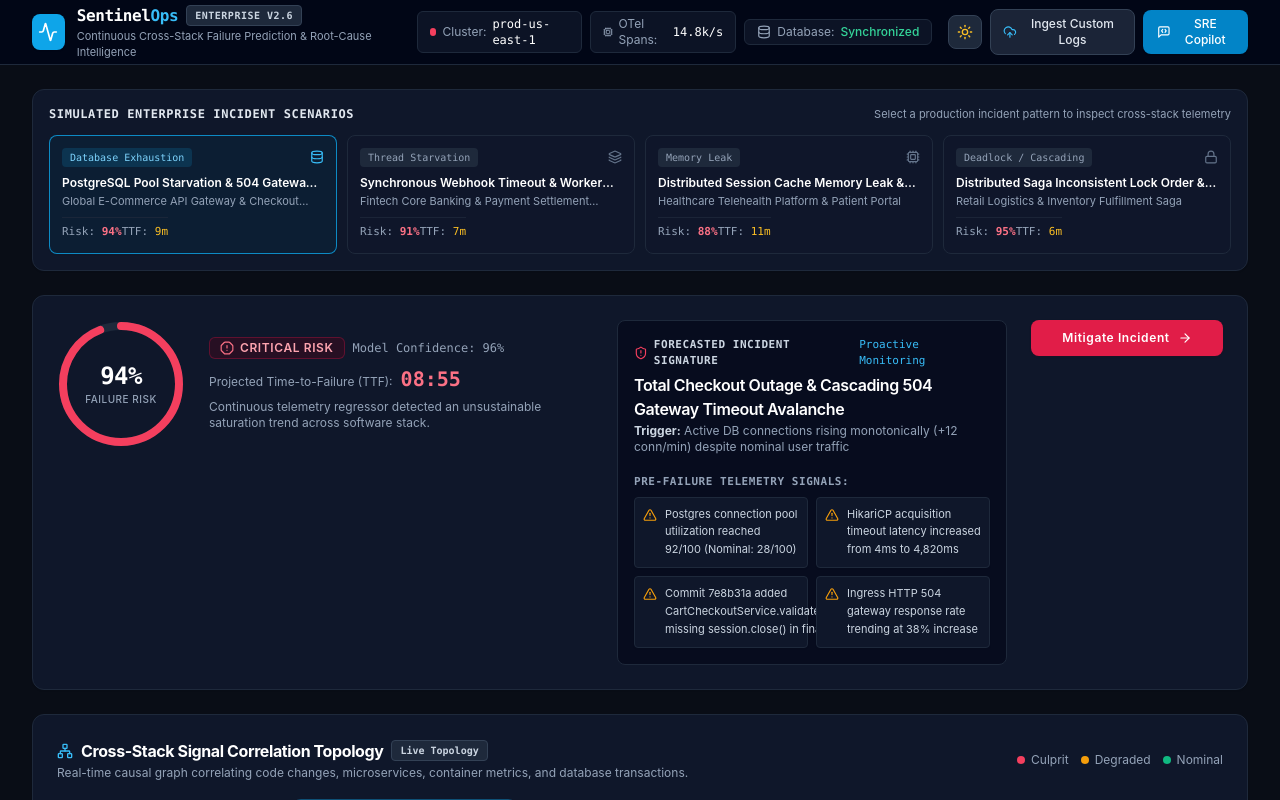
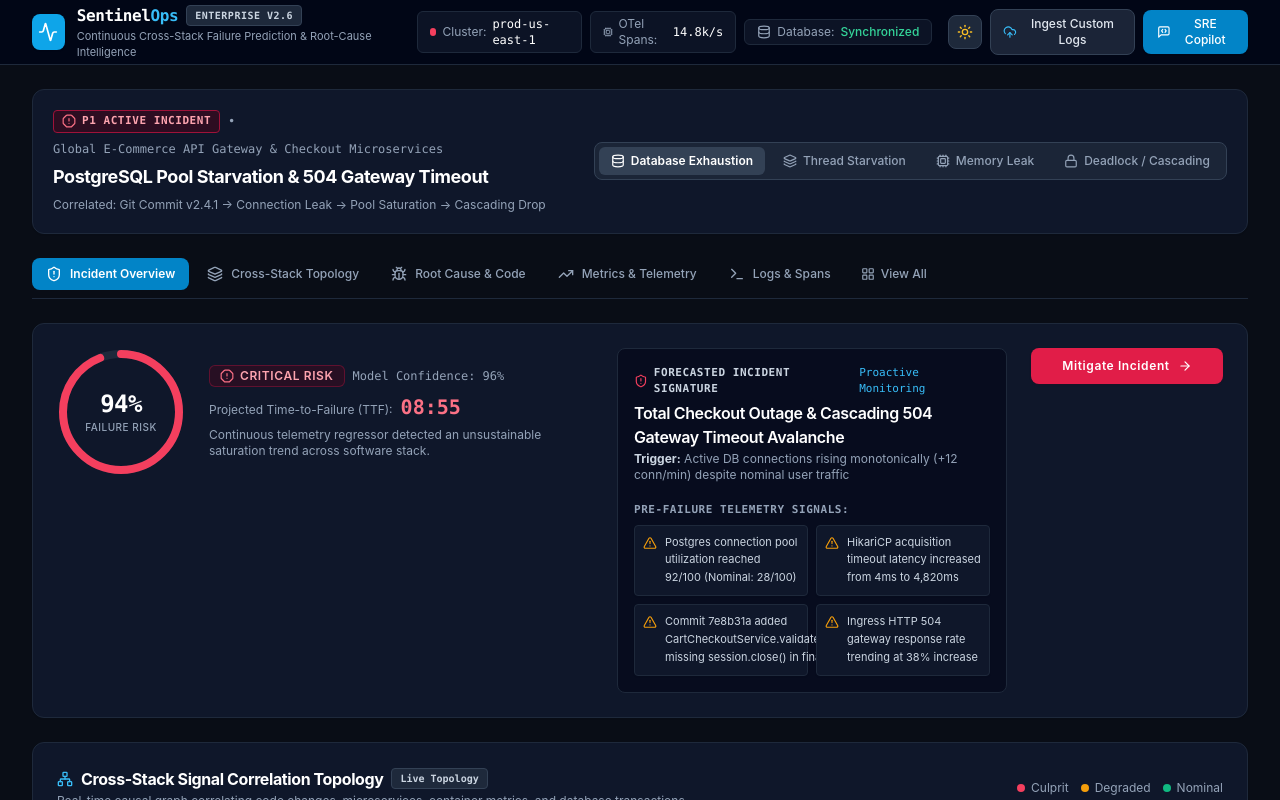
Before and after one commit to RakshamDessai/SentinelOps-AI_Ignition-Hackathon, a Next.js app: page / in a window 1280 px wide. Shown: the top 800 px of the page. Built offline with nearby package versions, Linux system fonts and the light colour scheme.

Commit message:
feat: tabbed workspace layout with clean spacing and industry-standard UI

```diff
--- a/app/page.tsx
+++ b/app/page.tsx
@@ -4,7 +4,6 @@ import React, { useState } from 'react';
 import { SCENARIOS } from '@/lib/scenarios';
 import { IncidentScenario } from '@/lib/types';
 import { Navbar } from '@/components/Navbar';
-import { ScenarioSwitcher } from '@/components/ScenarioSwitcher';
 import { FailurePredictionGauge } from '@/components/FailurePredictionGauge';
 import { SignalCorrelationGraph } from '@/components/SignalCorrelationGraph';
 import { MetricsOverview } from '@/components/MetricsOverview';
@@ -13,11 +12,29 @@ import { LiveLogStream } from '@/components/LiveLogStream';
 import { RemediationModal } from '@/components/RemediationModal';
 import { CustomLogAnalyzer } from '@/components/CustomLogAnalyzer';
 import { OpsCopilotChat } from '@/components/OpsCopilotChat';
-import { Sparkles, Shield, HeartPulse, CheckCircle2 } from 'lucide-react';
+import {
+  AlertOctagon,
+  CheckCircle2,
+  ShieldAlert,
+  Layers,
+  TrendingUp,
+  Bug,
+  Terminal,
+  LayoutGrid,
+  ChevronDown,
+  Sparkles,
+  ArrowRight,
+  Database,
+  Cpu,
+  Lock
+} from 'lucide-react';
+
+type ActiveViewTab = 'overview' | 'topology' | 'rootcause' | 'metrics' | 'logs' | 'all';
 
 export default function DashboardPage() {
   const [currentScenario, setCurrentScenario] = useState<IncidentScenario>(SCENARIOS[0]);
   const [isRemediated, setIsRemediated] = useState<boolean>(false);
+  const [activeTab, setActiveTab] = useState<ActiveViewTab>('overview');
   const [isRemediationModalOpen, setIsRemediationModalOpen] = useState<boolean>(false);
   const [isCustomAnalyzerOpen, setIsCustomAnalyzerOpen] = useState<boolean>(false);
   const [isCopilotOpen, setIsCopilotOpen] = useState<boolean>(false);
@@ -52,9 +69,22 @@ export default function DashboardPage() {
     setIsRemediated(false);
   };
 
+  const getScenarioIcon = (category: IncidentScenario['category']) => {
+    switch (category) {
+      case 'Database Exhaustion':
+        return Database;
+      case 'Thread Starvation':
+        return Layers;
+      case 'Memory Leak':
+        return Cpu;
+      case 'Deadlock / Cascading':
+        return Lock;
+    }
+  };
+
   return (
     <div className="min-h-screen bg-slate-50 dark:bg-[#090d16] flex flex-col text-slate-900 dark:text-slate-100 transition-colors duration-200">
-      {/* 1. Top Navigation */}
+      {/* 1. Header Navigation */}
       <Navbar
         onOpenCustomAnalyzer={() => setIsCustomAnalyzerOpen(true)}
         onOpenCopilot={() => setIsCopilotOpen(true)}
@@ -62,34 +92,222 @@ export default function DashboardPage() {
         onReset={handleReset}
       />
 
-      {/* 3. Main Dashboard Workspace */}
+      {/* 2. Main Workspace */}
       <main className="flex-1 max-w-7xl w-full mx-auto px-4 sm:px-6 lg:px-8 py-6 space-y-6">
-        {/* Scenario Switcher */}
-        <ScenarioSwitcher
-          currentScenarioId={currentScenario.id}
-          onSelectScenario={handleSelectScenario}
-        />
 
-        {/* Hero Failure Prediction & TTF Gauge */}
+        {/* Incident Summary & Scenario Switcher Bar */}
+        <div className="bg-white dark:bg-slate-900 rounded-xl p-4 sm:p-5 border border-slate-200 dark:border-slate-800 shadow-sm transition-colors duration-200">
+          <div className="flex flex-col lg:flex-row items-start lg:items-center justify-between gap-4">
+
+            {/* Left: Incident Details */}
+            <div className="space-y-1.5 flex-1 min-w-0">
+              <div className="flex flex-wrap items-center gap-2">
+                <span className={`px-2 py-0.5 rounded text-[11px] font-semibold uppercase tracking-wider font-mono flex items-center gap-1.5 ${
+                  isRemediated
+                    ? 'bg-emerald-50 text-emerald-700 border border-emerald-200 dark:bg-emerald-950/50 dark:text-emerald-300 dark:border-emerald-800'
+                    : 'bg-rose-50 text-rose-700 border border-rose-200 dark:bg-rose-950/50 dark:text-rose-300 dark:border-rose-800'
+                }`}>
+                  {isRemediated ? <CheckCircle2 className="w-3.5 h-3.5 text-emerald-600 dark:text-emerald-400" /> : <AlertOctagon className="w-3.5 h-3.5 text-rose-600 dark:text-rose-400" />}
+                  {isRemediated ? 'INCIDENT RESOLVED' : 'P1 ACTIVE INCIDENT'}
+                </span>
+
+                <span className="text-xs text-slate-400 font-mono hidden sm:inline">•</span>
+                <span className="text-xs text-slate-500 dark:text-slate-400 font-mono">
+                  {currentScenario.systemContext.split('(')[0]}
+                </span>
+              </div>
+
+              <h1 className="text-base sm:text-lg font-bold text-slate-900 dark:text-white tracking-tight truncate">
+                {currentScenario.title}
+              </h1>
+
+              <p className="text-xs text-slate-500 dark:text-slate-400 truncate">
+                {currentScenario.subtitle}
+              </p>
+            </div>
+
+            {/* Right: Quick Scenario Pill Selectors */}
+            <div className="shrink-0 flex flex-wrap items-center gap-1.5 bg-slate-100 dark:bg-slate-800/80 p-1 rounded-lg border border-slate-200 dark:border-slate-700 text-xs">
+              {SCENARIOS.map((sc) => {
+                const Icon = getScenarioIcon(sc.category);
+                const isSelected = sc.id === currentScenario.id;
+
+                return (
+                  <button
+                    key={sc.id}
+                    onClick={() => handleSelectScenario(sc)}
+                    className={`px-3 py-1.5 rounded-md font-medium transition-all flex items-center gap-1.5 ${
+                      isSelected
+                        ? 'bg-white dark:bg-slate-700 text-slate-900 dark:text-white shadow-xs font-semibold'
+                        : 'text-slate-600 dark:text-slate-400 hover:text-slate-900 dark:hover:text-white'
+                    }`}
+                  >
+                    <Icon className="w-3.5 h-3.5" />
+                    <span className="hidden md:inline">{sc.category}</span>
+                  </button>
+                );
+              })}
+            </div>
+
+          </div>
+        </div>
+
+        {/* 3. Clean Workspace View Navigation Tabs */}
+        <div className="flex items-center justify-between border-b border-slate-200 dark:border-slate-800 pb-2 overflow-x-auto">
+          <div className="flex items-center gap-1 text-xs">
+            <button
+              onClick={() => setActiveTab('overview')}
+              className={`px-3.5 py-2 rounded-lg font-medium transition-all flex items-center gap-2 ${
+                activeTab === 'overview'
+                  ? 'bg-slate-900 text-white dark:bg-sky-600 dark:text-white shadow-xs font-semibold'
+                  : 'text-slate-600 dark:text-slate-400 hover:text-slate-900 dark:hover:text-white hover:bg-slate-100 dark:hover:bg-slate-800/60'
+              }`}
+            >
+              <ShieldAlert className="w-4 h-4" />
+              <span>Incident Overview</span>
+            </button>
+
+            <button
+              onClick={() => setActiveTab('topology')}
+              className={`px-3.5 py-2 rounded-lg font-medium transition-all flex items-center gap-2 ${
+                activeTab === 'topology'
+                  ? 'bg-slate-900 text-white dark:bg-sky-600 dark:text-white shadow-xs font-semibold'
+                  : 'text-slate-600 dark:text-slate-400 hover:text-slate-900 dark:hover:text-white hover:bg-slate-100 dark:hover:bg-slate-800/60'
+              }`}
+            >
+              <Layers className="w-4 h-4" />
+              <span>Cross-Stack Topology</span>
+            </button>
+
+            <button
+              onClick={() => setActiveTab('rootcause')}
+              className={`px-3.5 py-2 rounded-lg font-medium transition-all flex items-center gap-2 ${
+                activeTab === 'rootcause'
+                  ? 'bg-slate-900 text-white dark:bg-sky-600 dark:text-white shadow-xs font-semibold'
+                  : 'text-slate-600 dark:text-slate-400 hover:text-slate-900 dark:hover:text-white hover:bg-slate-100 dark:hover:bg-slate-800/60'
+              }`}
+            >
+              <Bug className="w-4 h-4" />
+              <span>Root Cause & Code</span>
+            </button>
+
+            <button
+              onClick={() => setActiveTab('metrics')}
+              className={`px-3.5 py-2 rounded-lg font-medium transition-all flex items-center gap-2 ${
+                activeTab === 'metrics'
+                  ? 'bg-slate-900 text-white dark:bg-sky-600 dark:text-white shadow-xs font-semibold'
+                  : 'text-slate-600 dark:text-slate-400 hover:text-slate-900 dark:hover:text-white hover:bg-slate-100 dark:hover:bg-slate-800/60'
+              }`}
+            >
+              <TrendingUp className="w-4 h-4" />
+              <span>Metrics & Telemetry</span>
+            </button>
+
+            <button
+              onClick={() => setActiveTab('logs')}
+              className={`px-3.5 py-2 rounded-lg font-medium transition-all flex items-center gap-2 ${
+                activeTab === 'logs'
+                  ? 'bg-slate-900 text-white dark:bg-sky-600 dark:text-white shadow-xs font-semibold'
+                  : 'text-slate-600 dark:text-slate-400 hover:text-slate-900 dark:hover:text-white hover:bg-slate-100 dark:hover:bg-slate-800/60'
+              }`}
+            >
+              <Terminal className="w-4 h-4" />
+              <span>Logs & Spans</span>
+            </button>
+
+            <button
+              onClick={() => setActiveTab('all')}
+              className={`px-3 py-2 rounded-lg font-medium transition-all flex items-center gap-1.5 text-slate-500 dark:text-slate-400 hover:text-slate-900 dark:hover:text-white ${
+                activeTab === 'all'
+                  ? 'bg-slate-200 dark:bg-slate-800 text-slate-900 dark:text-white font-semibold'
+                  : ''
+              }`}
+            >
+              <LayoutGrid className="w-3.5 h-3.5" />
+              <span>View All</span>
+            </button>
+          </div>
+        </div>
+
+        {/* 4. Active Tab Content (Clean & Breathable Layout) */}
+
+        {/* VIEW 1: Overview Tab */}
+        {activeTab === 'overview' && (
+          <div className="space-y-6">
             <FailurePredictionGauge
               prediction={currentScenario.prediction}
               isRemediated={isRemediated}
               onOpenRemediation={() => setIsRemediationModalOpen(true)}
             />
 
-        {/* Cross-Stack Signal Correlation Topology */}
+            <SignalCorrelationGraph
+              scenario={currentScenario}
+              isRemediated={isRemediated}
+            />
+          </div>
+        )}
+
+        {/* VIEW 2: Topology Tab */}
+        {activeTab === 'topology' && (
+          <div className="space-y-6">
+            <SignalCorrelationGraph
+              scenario={currentScenario}
+              isRemediated={isRemediated}
+            />
+          </div>
+        )}
+
+        {/* VIEW 3: Root Cause & Code Tab */}
+        {activeTab === 'rootcause' && (
+          <div className="space-y-6">
+            <RootCauseDetail
+              rootCause={currentScenario.rootCause}
+              database={currentScenario.database}
+              isRemediated={isRemediated}
+              onOpenRemediation={() => setIsRemediationModalOpen(true)}
+            />
+          </div>
+        )}
+
+        {/* VIEW 4: Metrics Tab */}
+        {activeTab === 'metrics' && (
+          <div className="space-y-6">
+            <MetricsOverview
+              metrics={currentScenario.metrics}
+              isRemediated={isRemediated}
+            />
+          </div>
+        )}
+
+        {/* VIEW 5: Logs Tab */}
+        {activeTab === 'logs' && (
+          <div className="space-y-6">
+            <LiveLogStream
+              logs={currentScenario.logs}
+              isRemediated={isRemediated}
+            />
+          </div>
+        )}
+
+        {/* VIEW 6: View All (Sequential with generous spacing) */}
+        {activeTab === 'all' && (
+          <div className="space-y-8">
+            <FailurePredictionGauge
+              prediction={currentScenario.prediction}
+              isRemediated={isRemediated}
+              onOpenRemediation={() => setIsRemediationModalOpen(true)}
+            />
+
             <SignalCorrelationGraph
               scenario={currentScenario}
               isRemediated={isRemediated}
             />
 
-        {/* Multi-Stack Telemetry Timeseries Curves */}
             <MetricsOverview
               metrics={currentScenario.metrics}
               isRemediated={isRemediated}
             />
 
-        {/* Root Cause Detail & Causal Chain */}
             <RootCauseDetail
               rootCause={currentScenario.rootCause}
               database={currentScenario.database}
@@ -97,14 +315,16 @@ export default function DashboardPage() {
               onOpenRemediation={() => setIsRemediationModalOpen(true)}
             />
 
-        {/* Live Logs & Culprit Trace Stream */}
             <LiveLogStream
               logs={currentScenario.logs}
               isRemediated={isRemediated}
             />
+          </div>
+        )}
+
       </main>
 
-      {/* 4. Modals and Drawers */}
+      {/* 5. Modals and Drawers */}
       <RemediationModal
         isOpen={isRemediationModalOpen}
         onClose={() => setIsRemediationModalOpen(false)}
@@ -126,11 +346,11 @@ export default function DashboardPage() {
         scenario={currentScenario}
       />
 
-      {/* 5. Enterprise Observability Footer */}
+      {/* 6. Clean Observability Footer */}
       <footer className="mt-12 border-t border-slate-200 dark:border-slate-800 bg-white dark:bg-slate-950 py-8 px-4 sm:px-6 lg:px-8 transition-colors duration-200">
         <div className="max-w-7xl mx-auto flex flex-col md:flex-row items-center justify-between gap-4 text-xs text-slate-500 dark:text-slate-400">
           <div className="flex items-center gap-3">
-            <span className="font-mono font-bold text-slate-900 dark:text-white">SentinelOps AI</span>
+            <span className="font-mono font-bold text-slate-900 dark:text-white">SentinelOps</span>
             <span>•</span>
             <span>Continuous Telemetry & Incident Intelligence Platform</span>
             <span>•</span>
```
Lines whose indentation alone changed are shown as unchanged.
